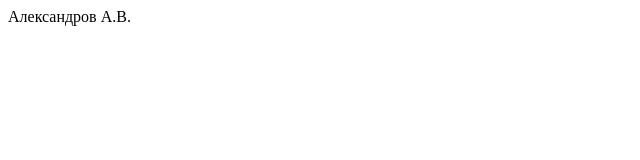
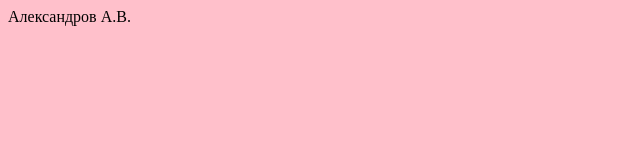
Before and after one commit to boumer7/webpage-stankin, a plain HTML site: page index.html in a window 1280 px wide. Shown: the whole page, without its empty margins (0-640 px from the left). Drawn offline with Linux system fonts and the light colour scheme.

Commit message:
Update index.html

```diff
--- a/index.html
+++ b/index.html
@@ -1,5 +1,9 @@
 <html>
 <title>Задание</title>
+  <style>
+
+    body {background: pink}
+  </style>
   <body>
 
       <p>Александров А.В.</p>
```
